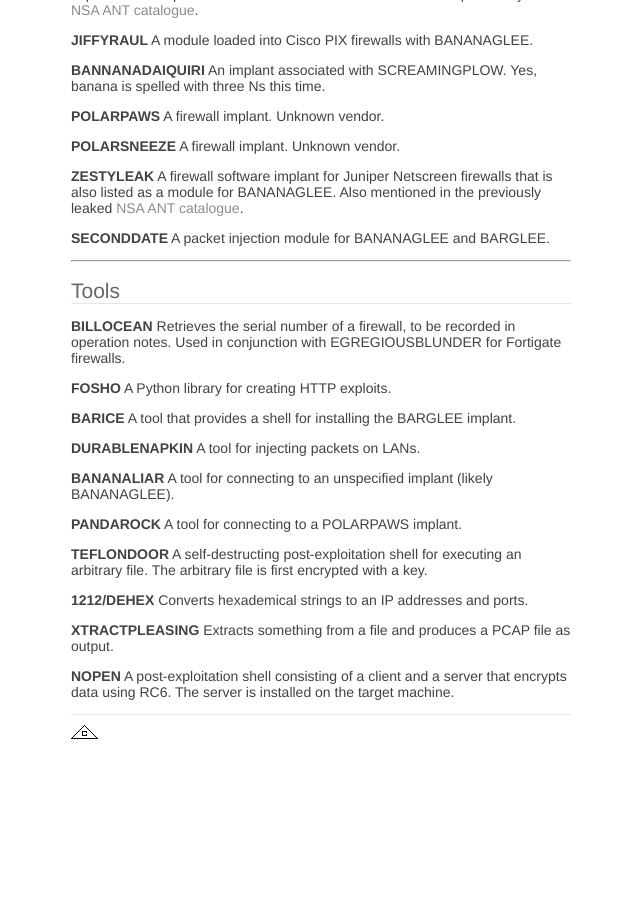
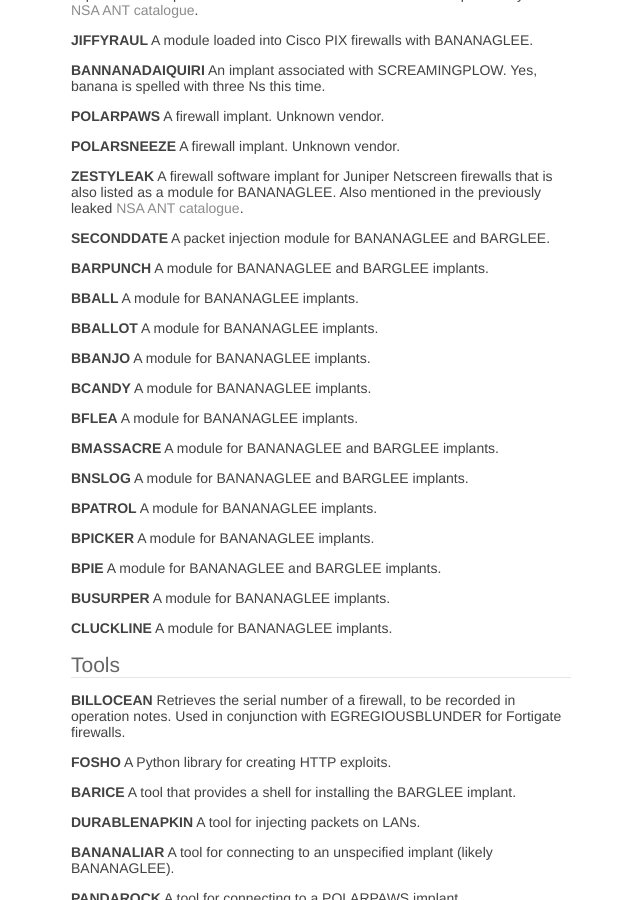
Before and after one commit to musalbas/musalbas.com-old, a Jekyll site: the page built from _posts/2016-08-17-equation-group-firewall-operations-catalogue.md, in a window 1280 px wide and 900 px high, scrolled down 1669 px. Shown: the whole window, without its empty margins (409-1049 px from the left). Built offline with Jekyll 4.4.1, drawn with Linux system fonts in a browser that asks for light colours; Markdown is read by kramdown in place of the engine named in the settings; before the commit the page ends 2414 px from its top, so only the background shows below that.

Commit message:
Update 2016-08-17-equation-group-firewall-operations-catalogue.md

```diff
--- a/_posts/2016-08-17-equation-group-firewall-operations-catalogue.md
+++ b/_posts/2016-08-17-equation-group-firewall-operations-catalogue.md
@@ -104,7 +104,44 @@
 **SECONDDATE**
 A packet injection module for BANANAGLEE and BARGLEE.
 
-****
+**BARPUNCH**
+A module for BANANAGLEE and BARGLEE implants.
+
+**BBALL**
+A module for BANANAGLEE implants.
+
+**BBALLOT**
+A module for BANANAGLEE implants.
+
+**BBANJO**
+A module for BANANAGLEE implants.
+
+**BCANDY**
+A module for BANANAGLEE implants.
+
+**BFLEA**
+A module for BANANAGLEE implants.
+
+**BMASSACRE**
+A module for BANANAGLEE and BARGLEE implants.
+
+**BNSLOG**
+A module for BANANAGLEE and BARGLEE implants.
+
+**BPATROL**
+A module for BANANAGLEE implants.
+
+**BPICKER**
+A module for BANANAGLEE implants.
+
+**BPIE**
+A module for BANANAGLEE and BARGLEE implants.
+
+**BUSURPER**
+A module for BANANAGLEE implants.
+
+**CLUCKLINE**
+A module for BANANAGLEE implants.
 
 Tools
 -
```
